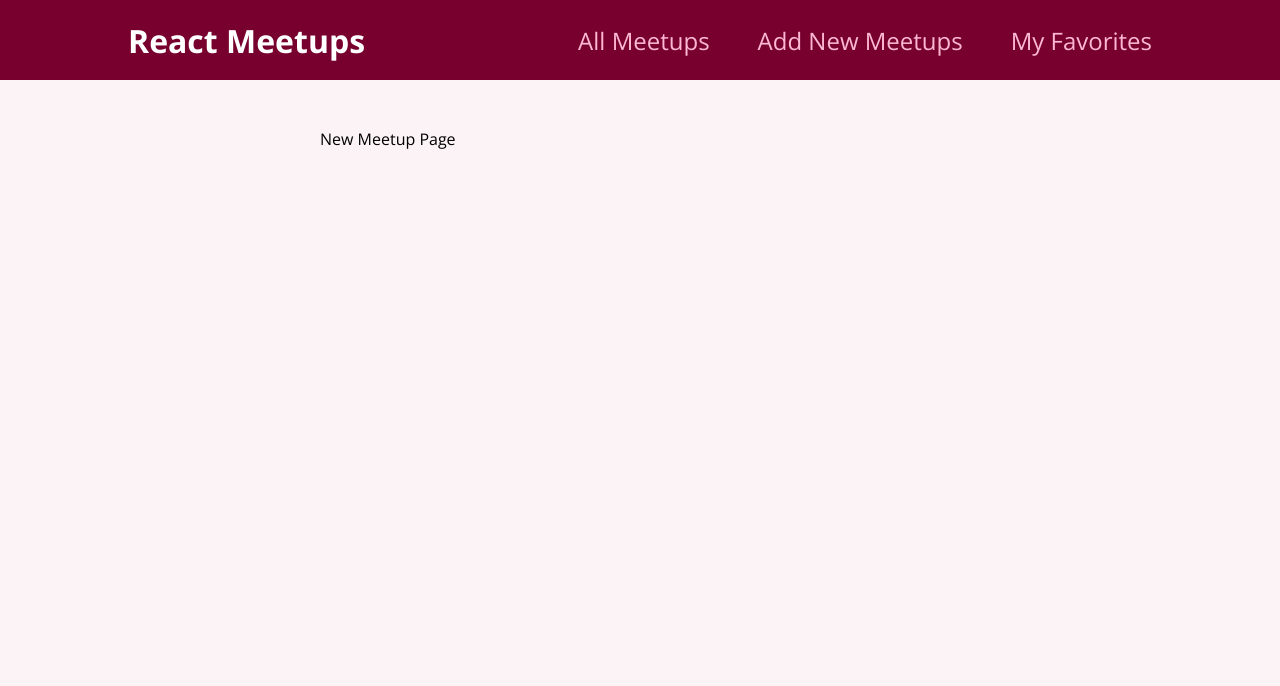
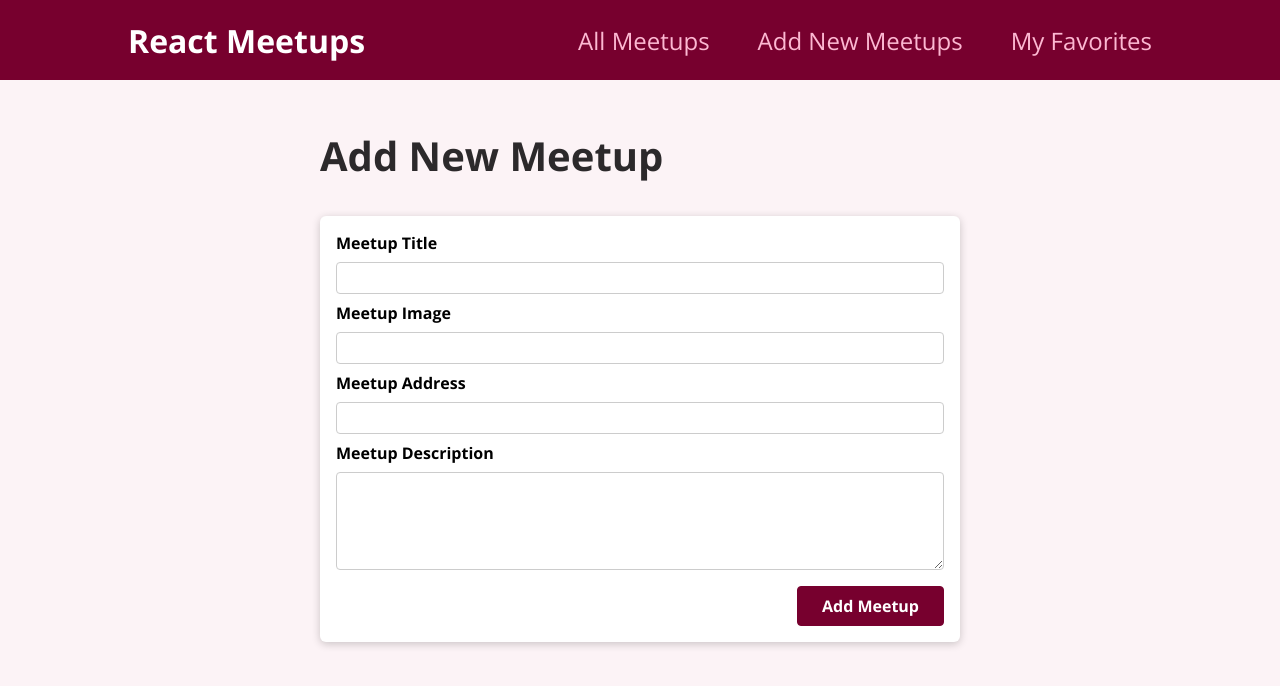
Before and after one commit to mohammed-rm/react-project, a React (Create React App) app: page /new-meetup in a window 1280 px wide. Shown: the top 686 px of the page. Built offline with nearby package versions, Linux system fonts and the light colour scheme.

Commit message:
meetups form

```diff
--- /dev/null
+++ b/src/components/meetups/NewMeetupForm.js
@@ -0,0 +1,59 @@
+import Card from "../ui/Card";
+import classes from './NewMeetupForm.module.css';
+import {useRef} from 'react';
+
+function NewMeetupForm() {
+    const titleInputRef = useRef();
+    const imageInputRef = useRef();
+    const addressInputRef = useRef();
+    const descriptionInputRef = useRef();
+
+    function submitHandler(event) {
+        // Prevent browser from reloading
+        event.preventDefault();
+
+        const enteredTitle = titleInputRef.current.valueOf();
+        const enteredImage = imageInputRef.current.valueOf();
+        const enteredAddress = addressInputRef.current.valueOf();
+        const enteredDescription = descriptionInputRef.current.valueOf();
+
+        const meetupData = {
+            title: enteredTitle,
+            image: enteredImage,
+            address: enteredAddress,
+            description: enteredDescription,
+        };
+        //console.log(meetupData);
+    }
+
+    return (
+        <Card>
+            <form className={classes.form} onSubmit={submitHandler}>
+                <div className={classes.control}>
+                    <label htmlFor='title'>Meetup Title</label>
+                    <input type='text' required id='title' ref={titleInputRef}/>
+                </div>
+                <div className={classes.control}>
+                    <label htmlFor='image'>Meetup Image</label>
+                    <input type='url' required id='image' ref={imageInputRef}/>
+                </div>
+                <div className={classes.control}>
+                    <label htmlFor='address'>Meetup Address</label>
+                    <input type='text' required id='address' ref={addressInputRef}/>
+                </div>
+                <div className={classes.control}>
+                    <label htmlFor='description'>Meetup Description</label>
+                    <textarea id='description' required rows='4' ref={descriptionInputRef}/>
+                </div>
+                <div className={classes.actions}>
+                    <button>Add Meetup</button>
+                </div>
+
+            </form>
+        </Card>
+
+    );
+
+}
+
+export default NewMeetupForm;
--- /dev/null
+++ b/src/components/meetups/NewMeetupForm.module.css
@@ -0,0 +1,45 @@
+.form {
+    padding: 1rem;
+}
+
+.control {
+    margin-bottom: 0.5rem;
+}
+
+.control label {
+    display: block;
+    font-weight: bold;
+    margin-bottom: 0.5rem;
+}
+
+.control input,
+.control textarea {
+    display: block;
+    font: inherit;
+    border-radius: 4px;
+    border: 1px solid #ccc;
+    padding: 0.25rem;
+    width: 100%;
+}
+
+.actions {
+    margin-top: 1rem;
+    text-align: right;
+}
+
+.actions button {
+    font: inherit;
+    cursor: pointer;
+    background-color: #77002e;
+    color: white;
+    padding: 0.5rem 1.5rem;
+    border: 1px solid #77002e;
+    border-radius: 4px;
+    font-weight: bold;
+}
+
+.actions button:hover,
+.actions button:active {
+    background-color: #a50e48;
+    border-color: #a50e48;
+}
--- a/src/pages/NewMeetups.js
+++ b/src/pages/NewMeetups.js
@@ -1,5 +1,12 @@
-function NewMeetupPage(){
-    return <div> New Meetup Page </div>;
+import NewMeetupForm from "../components/meetups/NewMeetupForm";
+
+function NewMeetupPage() {
+    return (
+        <section>
+            <h1>Add New Meetup</h1>
+            <NewMeetupForm />
+        </section>
+    );
 }
 
 export default NewMeetupPage;
```
